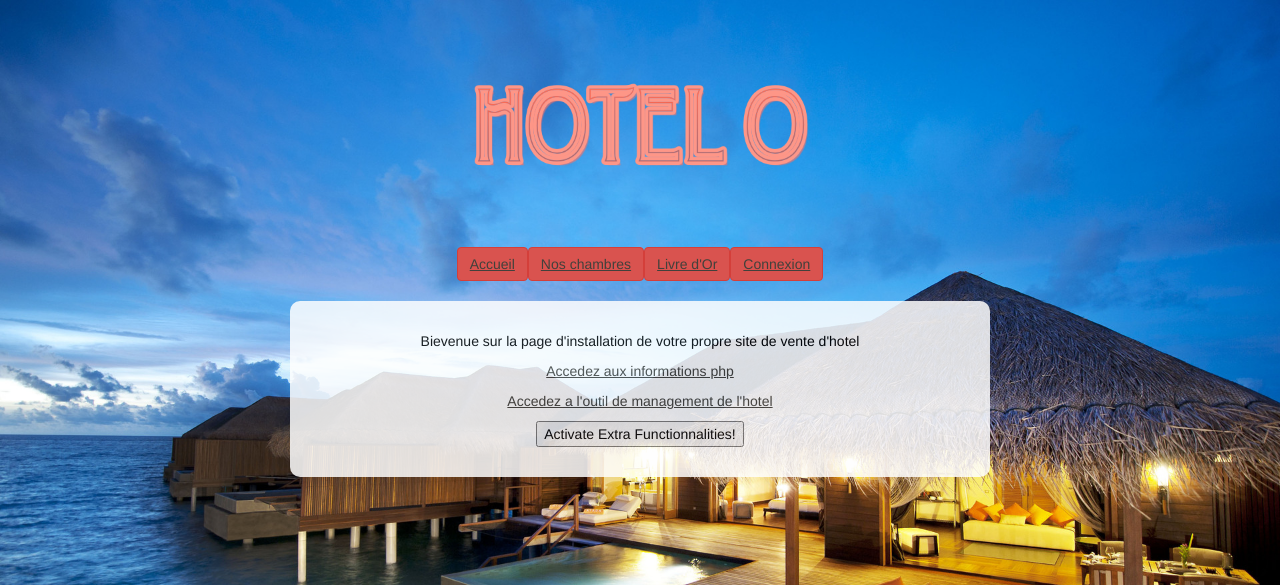
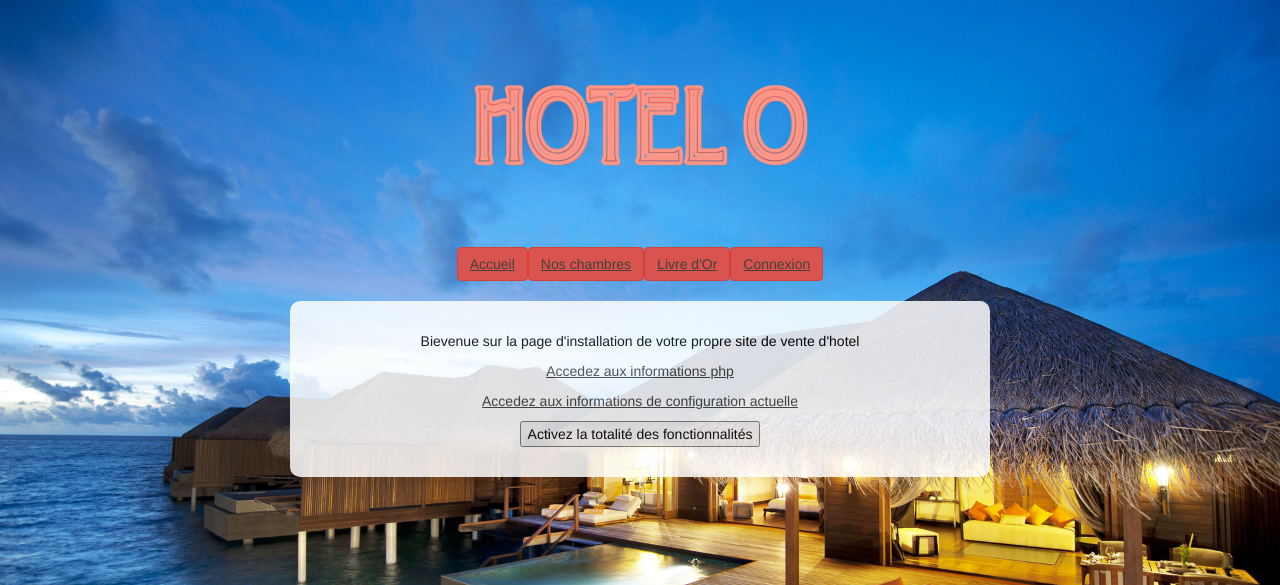
Before and after one commit to ktung/swa16-project, a PHP site: page /install.php in a window 1280 px wide. Shown: the top 585 px of the page. Run offline with PHP 8.4, Linux system fonts and the light colour scheme; data that the repository does not hold is empty; some libraries are stand-ins or nearby versions.

Commit message:
Modification Faille Configuration

```diff
--- a/install.php
+++ b/install.php
@@ -14,10 +14,10 @@
            <p> Bievenue sur la page d'installation de votre propre site de vente d'hotel </p>
 	<p> <a href = "./install/phpinfo.php"> Accedez aux informations php </a></p>
 
-    <p> <a href = "./manage.php"> Accedez a l'outil de management de l'hotel </a></p>
+    <p> <a href = "./displayCFG.php"> Accedez aux informations de configuration actuelle </a></p>
 
 <form method="post" action="install/config.php">
-    <input type="submit" value="Activate Extra Functionnalities!" />
+    <input type="submit" value="Activez la totalité des fonctionnalités" />
 </form>
         </td>
         <td class="cote">&nbsp;</td>
```
Also changed, not shown: displayCFG.php (renamed from manage.php, +4 -11 lines).
